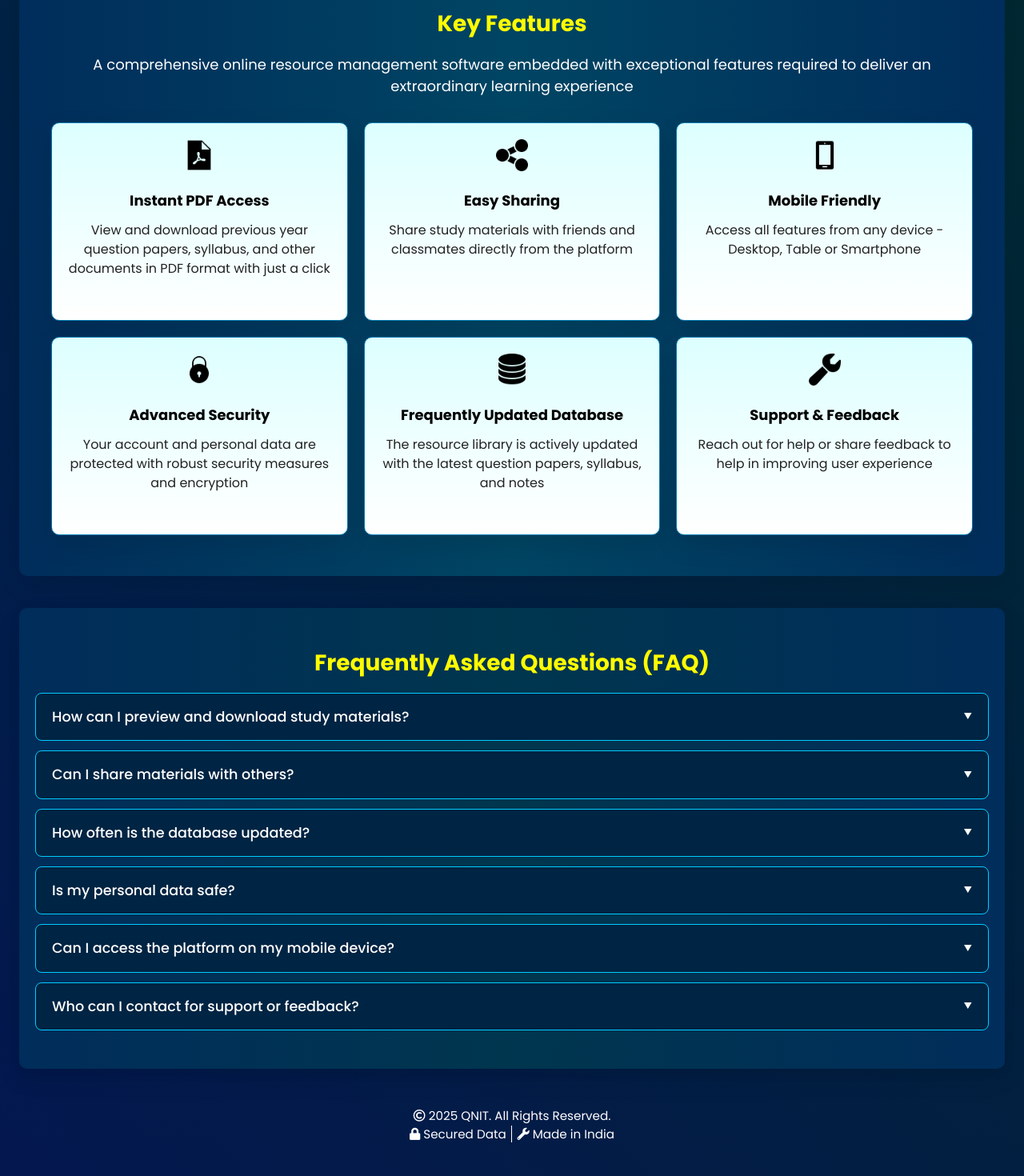
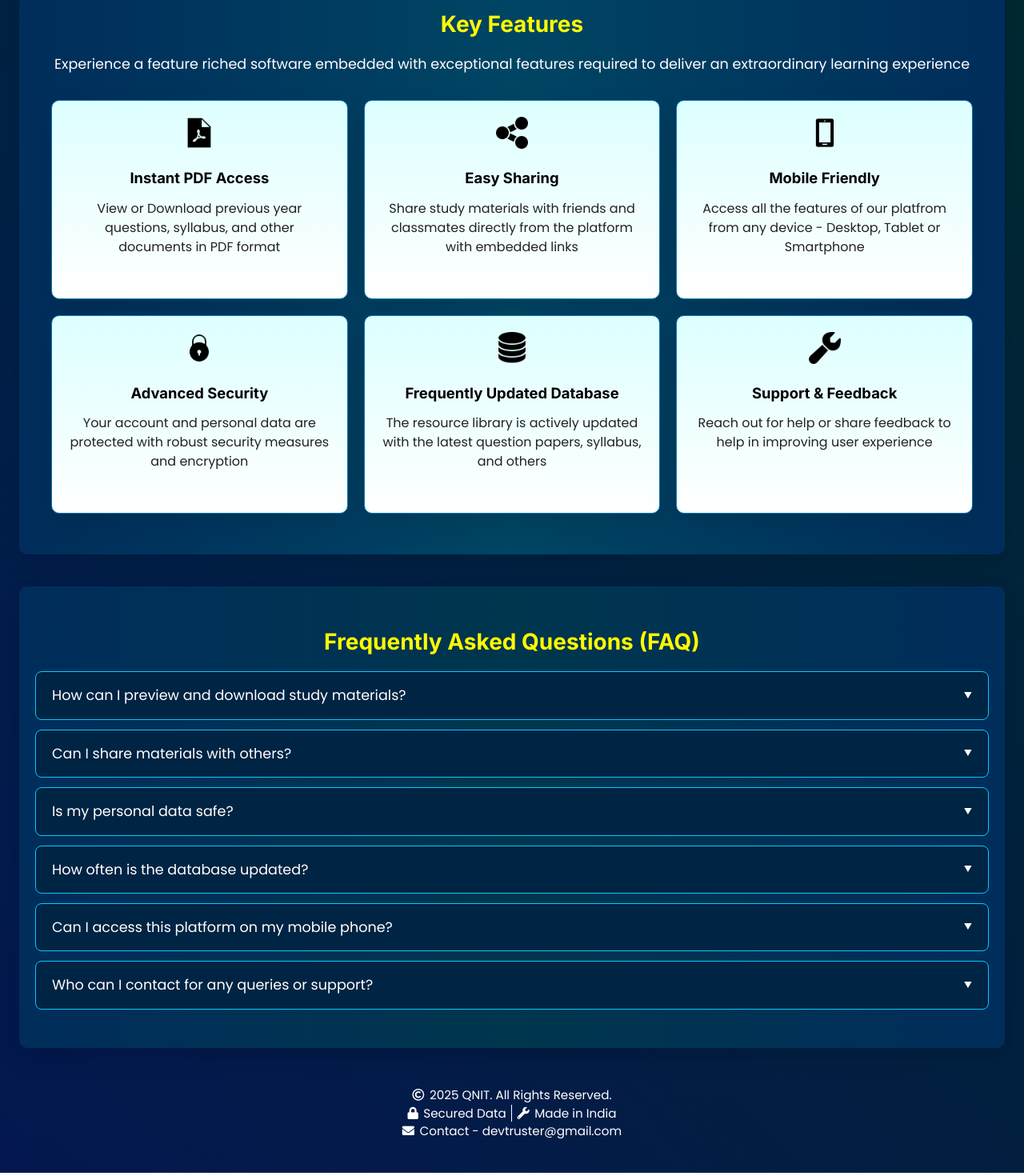
Before and after one commit to Sayan-Ghosh-25/qnit-project, a React (Vite) app: page / in a window 1280 px wide. Shown: the part 577-2047 px from the top of the page at 80% size. Built offline with nearby package versions, Linux system fonts and the light colour scheme; no server answers.

Commit message:
Style Updates

```diff
--- a/index.html
+++ b/index.html
@@ -22,8 +22,8 @@
       href="https://cdnjs.cloudflare.com/ajax/libs/font-awesome/5.15.4/css/all.min.css"
     />
     <link
-      rel="stylesheet"
-      href="https://fonts.googleapis.com/css2?family=Poppins:wght@400;500;600;700&display=swap"
+    rel="stylesheet"
+    href="https://fonts.googleapis.com/css2?family=Poppins:wght@400;500;600&family=Inter:wght@600;700&display=swap"
     />
 
     <!-- Favicons -->
--- a/src/pages/Authentication/HomeLander.jsx
+++ b/src/pages/Authentication/HomeLander.jsx
@@ -18,32 +18,32 @@ function FAQ() {
     {
       q: "How can I preview and download study materials?",
       a:
-        'After logging in, browse the available question papers, syllabus, or notes. Click "Preview" to view the document, or "Download" to save it to your device.',
+        'After logging in, browse the available question papers or syllabus. Click on the preview to view the document, and then download or save it to your device',
     },
     {
       q: "Can I share materials with others?",
       a:
-        'Yes! Use the "Share" button to send Google Drive links to classmates or friends directly from the platform.',
+        'Yes! Use the "Share" button to send pdf file links to classmates or friends directly from the platform',
+    },
+    {
+      q: "Is my personal data safe?",
+      a:
+        "Absolutely! We use advanced security measures and encryption to keep user account and personal information safe",
     },
     {
       q: "How often is the database updated?",
       a:
-        "We update our database regularly with the latest question papers, syllabus, and notes to ensure you always have access to current materials.",
+        "We update our database regularly with the latest question papers, syllabus, and other accessories to ensure you always have access to current materials",
     },
     {
-      q: "Is my personal data safe?",
+      q: "Can I access this platform on my mobile phone?",
       a:
-        "Absolutely! We use advanced security measures and encryption to keep your account and personal information safe.",
+        "Yes, our platform is fully responsive and works smoothly on smartphones, tablets or desktops",
     },
     {
-      q: "Can I access the platform on my mobile device?",
+      q: "Who can I contact for any queries or support?",
       a:
-        "Yes, our platform is fully responsive and works smoothly on smartphones and tablets.",
-    },
-    {
-      q: "Who can I contact for support or feedback?",
-      a:
-        'Use the "Support & Feedback" section to reach out to our team. We\'re here to help!',
+        'Use the in-App Feedback section to share your experience or reach out to our team through the contact shared',
     },
   ];
 
@@ -163,11 +163,7 @@ export default function HomeLander() {
               <div className={cx("text")}>
                 <h2>About The System</h2>
                 <p>
-                  Welcome to Study Management System! This platform empowers
-                  students to easily access previous year question papers,
-                  syllabus, and other accessories in PDF format. With secure
-                  user accounts, you can preview, download, and share study
-                  materials directly from frequently updated database
+                QNIT is a comprehensive study management platform designed to make learning simple and accessible. Students can instantly explore semester-wise study materials. With options to preview, download, and share resources anytime, anywhere, QNIT ensures seamless access to the right materials at the right time
                 </p>
                 <div className={cx("intro-buttons")}>
                   <button
@@ -199,7 +195,7 @@ export default function HomeLander() {
             <section className={cx("features-section")} aria-label="Key Features">
               <h2>Key Features</h2>
               <p>
-                A comprehensive online resource management software embedded
+                Experience a feature riched software embedded
                 with exceptional features required to deliver an extraordinary
                 learning experience
               </p>
@@ -215,8 +211,8 @@ export default function HomeLander() {
                   />
                   <h3>Instant PDF Access</h3>
                   <p>
-                    View and download previous year question papers, syllabus,
-                    and other documents in PDF format with just a click
+                    View or Download previous year questions, syllabus,
+                    and other documents in PDF format
                   </p>
                 </div>
 
@@ -228,7 +224,7 @@ export default function HomeLander() {
                   <h3>Easy Sharing</h3>
                   <p>
                     Share study materials with friends and classmates directly
-                    from the platform
+                    from the platform with embedded links
                   </p>
                 </div>
 
@@ -239,7 +235,7 @@ export default function HomeLander() {
                   />
                   <h3>Mobile Friendly</h3>
                   <p>
-                    Access all features from any device - Desktop, Table or
+                    Access all the features of our platfrom from any device - Desktop, Tablet or
                     Smartphone
                   </p>
                 </div>
@@ -264,7 +260,7 @@ export default function HomeLander() {
                   <h3>Frequently Updated Database</h3>
                   <p>
                     The resource library is actively updated with the latest
-                    question papers, syllabus, and notes
+                    question papers, syllabus, and others
                   </p>
                 </div>
 
@@ -286,13 +282,14 @@ export default function HomeLander() {
             <FAQ />
 
             <p className={cx("text-muted")}>
-              <i className="far fa-copyright"></i>{" "}
+              <i className="far fa-copyright" style={{marginRight: "0.15rem"}}></i>{" "}
               {new Date().getFullYear()} QNIT. All Rights Reserved.
               <br />
               <span className={cx("divider")}>
-                <i className="fas fa-lock"></i> Secured Data
+                <i className="fas fa-lock" style={{marginRight: "0.15rem"}}></i> Secured Data
               </span>
-              <i className="fas fa-wrench"></i> Made in India
+              <i className="fas fa-wrench" style={{marginRight: "0.15rem"}}></i> Made in India <br />
+              <i className="fas fa-envelope" style={{marginRight: "0.15rem"}}></i> Contact - devtruster@gmail.com
             </p>
           </div>
         </div>
@@ -301,7 +298,7 @@ export default function HomeLander() {
       {/* Learn More Modal (React controlled) */}
       <div
         id="learnMoreModal"
-        className={`${cx("learnMoreModal")} ${showLearnMore ? "show" : ""}`}
+        className={cx("learnMoreModal", showLearnMore && "show")}
         role="dialog"
         aria-modal="true"
         aria-labelledby="learnMoreModalTitle"
--- a/src/pages/Authentication/HomeLander.module.css
+++ b/src/pages/Authentication/HomeLander.module.css
@@ -39,8 +39,7 @@ html {
   scroll-behavior: smooth;
 }
 body {
-  font-family: "Poppins", system-ui, -apple-system, Segoe UI, Roboto, Arial,
-    sans-serif;
+  font-family: inherit;
   background: var(--bg-color);
   color: var(--text-color);
   line-height: 1.5;
@@ -48,7 +47,9 @@ body {
   transition: background 0.4s, color 0.4s;
   overflow-x: hidden;
 }
-
+h1, h2, h3, h4, h5, h6 {
+  font-family: inherit;
+}
 /* =========================
   Layout Containers
   ========================= */
@@ -73,7 +74,7 @@ body {
   color: #fff;
   letter-spacing: 0.125rem;
   text-transform: uppercase;
-  font-size: clamp(1.125rem, 2.2vw, 1.5625rem);
+  font-size: clamp(1.125rem, 2.8vw, 1.5625rem);
   position: sticky;
   top: 0;
   z-index: 100;
@@ -113,11 +114,13 @@ body {
   max-width: 40ch;
 }
 .image-text-section h2 {
+  font-style: italic;
   font-size: clamp(1.45rem, 3vw, 2rem);
   margin-bottom: 0.5rem;
   color: #fffb00;
-  font-weight: 700;
+  font-weight: 600;
 }
+
 .intro-buttons {
   margin-top: 1.25rem;
   display: flex;
@@ -130,7 +133,7 @@ body {
   background: #0035bbdf;
   color: #fff;
   text-decoration: none;
-  transition: background 0.3s ease, transform 0.1s ease, box-shadow 0.2s ease;
+  transition: background 0.3s ease, transform 0.2s ease, box-shadow 0.2s ease;
   display: flex;
   align-items: center;
   gap: 0.5rem;
@@ -182,7 +185,7 @@ body {
   Features Grid
   ========================= */
 .features-section {
-  padding: clamp(1.25rem, 4vw, 3.75rem) 2.5rem;
+  padding: clamp(0.8rem, 4vw, 3.75rem) 2.5rem;
   background: linear-gradient(90deg, #002d5b, #004563, #002d5b);
   border-radius: var(--radius);
   box-shadow: var(--shadow-med);
@@ -212,6 +215,7 @@ body {
 
 /* Feature Blurb Box */
 .feature-box {
+  height: 15rem;
   background: linear-gradient(180deg, #ddffff, #ffffff);
   padding: 1.25rem;
   border: 1px solid #007bb0;
@@ -230,7 +234,7 @@ body {
   margin-bottom: 1rem;
 }
 .feature-box h3 {
-  font-size: 1.125rem;
+  font-size: 1.25rem;
   color: #000;
   margin-bottom: 0.75rem;
   font-weight: 700;
@@ -259,13 +263,14 @@ body {
   margin-bottom: 1rem;
 }
 .faq-question {
+  font-family: "Poppins", system-ui, -apple-system, Segoe UI, Roboto, Arial, sans-serif;
   cursor: pointer;
   padding: 1rem 1.25rem;
   background: #002443;
   border-radius: 0.5rem;
   border: 0.5px solid #00ccff;
   font-size: 1.1rem;
-  font-weight: 500;
+  font-weight: 300;
   color: #fff;
   display: flex;
   justify-content: space-between;
@@ -304,7 +309,7 @@ body {
 }
 .faq-answer p {
   margin: 1rem 0;
-  font-size: 1.0625rem;
+  font-size: 1rem;
   color: #fff;
   line-height: 1.6;
   transition: var(--transition-med);
@@ -383,7 +388,8 @@ body {
   text-align: left;
 }
 .modal-content li {
-  color: #fff;
+  color: #ddd;
+  line-height: 1.6rem;
 }
 
 /* =========================
@@ -402,6 +408,21 @@ body {
 
 /* Tablets / Small Laptops ≥ 768px */
 @media (min-width: 48rem) {
+  .image-text-section .text {
+    max-width: 65ch;
+  }
+  .features-section p {
+    font-size: 1.1rem;
+  }
+  .feature-box {
+    height: auto;
+  }
+  .feature-box h3 {
+    font-size: 1.15rem;
+  }
+  .feature-box p {
+    font-size: 1rem;
+  }
   .features-container {
     gap: 1.25rem;
   }
@@ -422,8 +443,14 @@ body {
     background: linear-gradient(225deg, #001f2e, #00258338);
   }
 
+  .image-text-section {
+    margin: 0.8rem 0.5rem;
+  }
+  .image-text-section p {
+    font-size: 0.975rem;
+  }
   .features-section {
-    padding: 0.8rem;
+    padding: 1.25rem 0.9rem 1.25rem 0.9rem;
   }
   .features-container {
     grid-template-columns: repeat(auto-fit, minmax(10rem, 1fr));
@@ -434,24 +461,27 @@ body {
   .features-section p {
     font-size: 1.05rem;
   }
+  .feature-box {
+    height: auto;
+  }
   .feature-box img {
-    height: 1.5rem;
+    height: 1.65rem;
     margin-bottom: 0.5rem;
   }
   .feature-box h3 {
-    font-size: 1.1rem;
+    font-size: 1.15rem;
   }
   .feature-box p {
-    font-size: 1rem;
+    font-size: 0.95rem;
   }
   .faq-section {
-    padding: 0.7rem;
+    padding: 1.25rem 0.7rem 1.25rem 0.7rem;
   }
   .faq-section h2 {
     font-size: 1.25rem;
   }
   .faq-question {
-    font-size: 1.05rem;
+    font-size: 1rem;
   }
   .faq-question::after {
     font-size: 0.5rem;
--- a/src/pages/User/UserDashboard.module.css
+++ b/src/pages/User/UserDashboard.module.css
@@ -36,13 +36,15 @@ html {
   scroll-behavior: smooth;
 }
 body {
-  font-family: "Poppins", system-ui, -apple-system, Segoe UI, Roboto, Arial,
-    sans-serif;
+  font-family: "Poppins", system-ui, -apple-system, Segoe UI, Roboto, Arial, sans-serif;
   background: var(--bg-color);
   line-height: 1.5;
   min-height: 100dvh;
   transition: background 0.4s, color 0.4s;
   overflow-x: hidden;
+}
+h1, h2, h3, h4, h5, h6 {
+  font-family: "Inter", system-ui, -apple-system, Segoe UI, Roboto, Arial, sans-serif;
 }
 body.modal-open {
   overflow: hidden;
```
